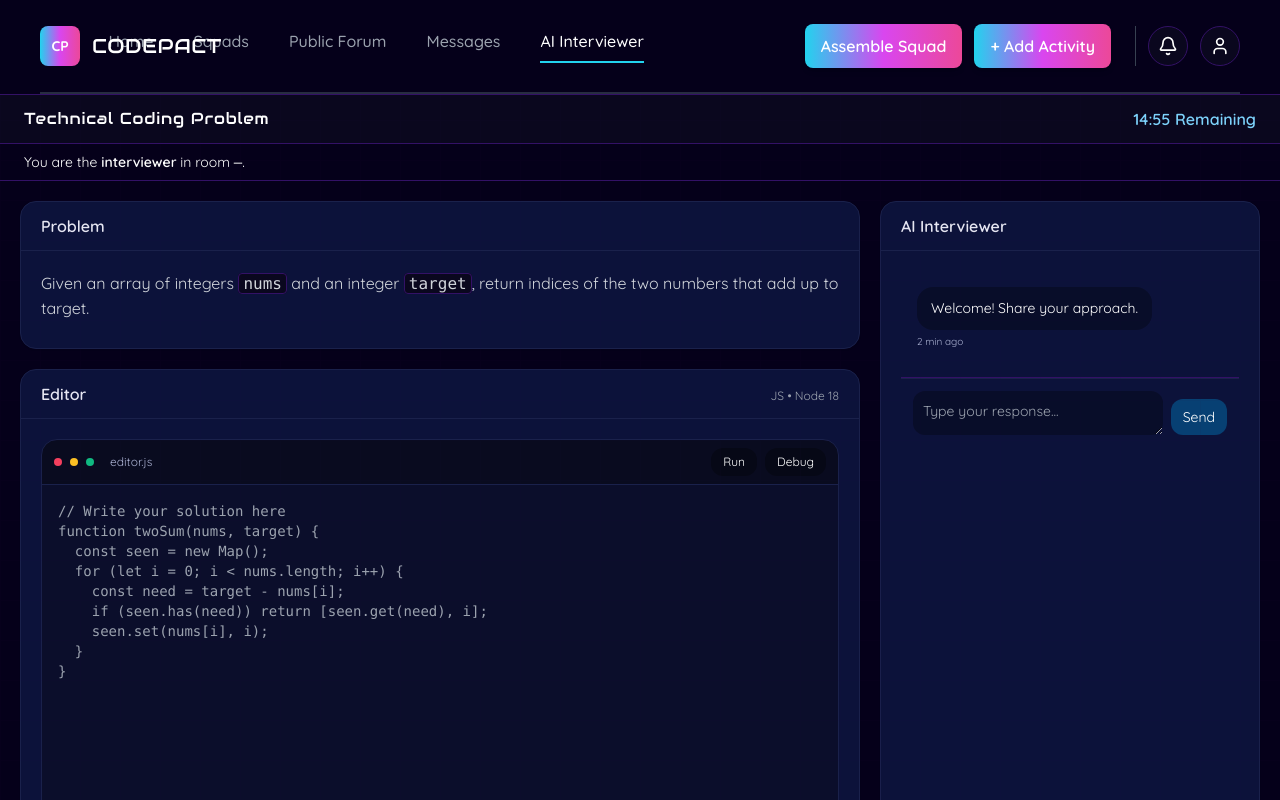
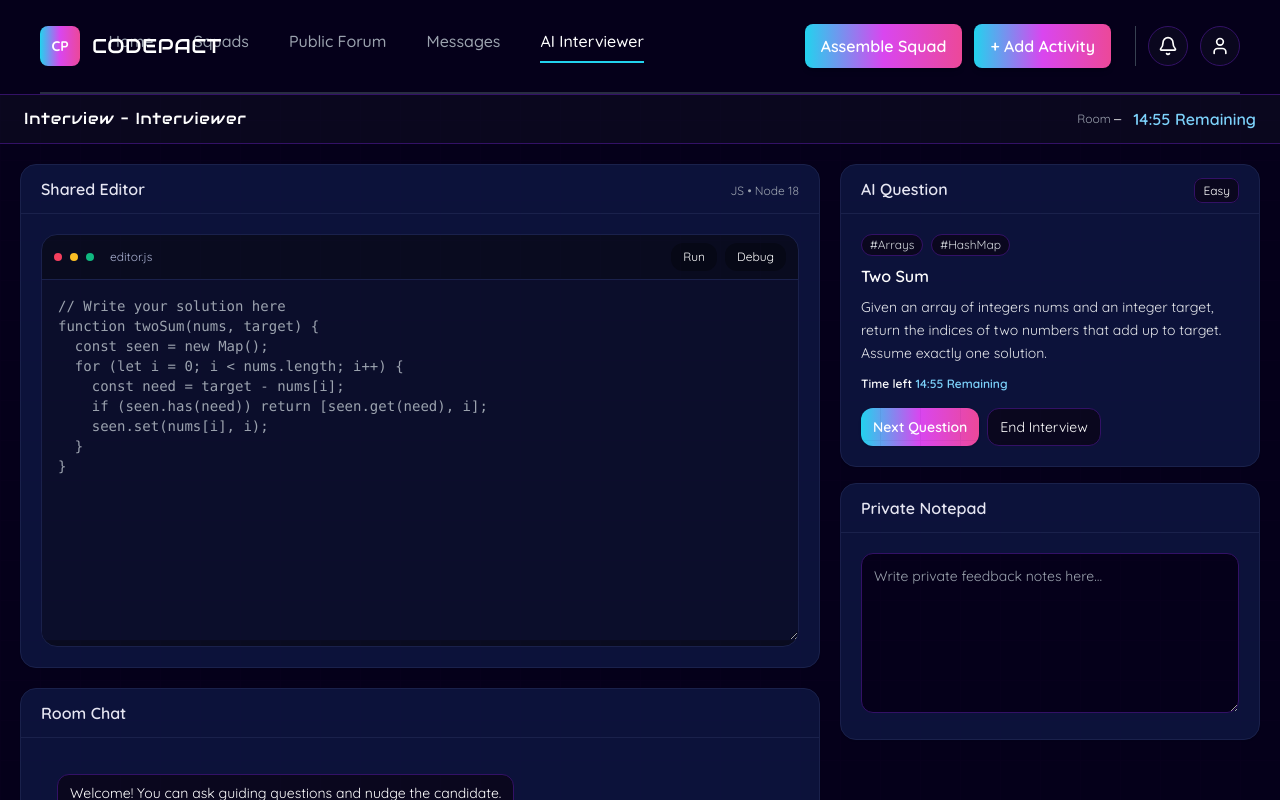
Before and after one commit to acm-projects/CodePact, a React (Vite) app: page /interview/session in a window 1280 px wide. Shown: the top 800 px of the page. Built offline with nearby package versions, Linux system fonts and the light colour scheme.

Commit message:
Adjusted AI Interviewer pages

```diff
--- a/src/components/ai/chat/ChatBubble.jsx
+++ b/src/components/ai/chat/ChatBubble.jsx
@@ -1,20 +1,20 @@
+// src/components/ai/chat/ChatBubble.jsx
 import React from "react";
+import { FEATURE_BG, BORDER_COLOR } from "../../../utils/constants";
 
-export default function ChatBubble({ role = "ai", text, time = "just now" }) {
+export default function ChatBubble({ role, text, time, isOwn = false }) {
   return (
-    <div
-      className={`max-w-[92%] ${role === "user" ? "self-end" : "self-start"}`}
-    >
+    <div className={`flex ${isOwn ? "justify-end" : "justify-start"} mb-2`}>
       <div
-        className={`rounded-2xl px-3.5 py-2.5 mb-1 ${
-          role === "user" ? "bg-sky-600/30" : "bg-black/30"
+        className={`max-w-[80%] rounded-xl px-3 py-2 text-sm border ${
+          isOwn
+            ? "bg-blue-600 border-blue-500" // interviewer / "me"
+            : `${FEATURE_BG} ${BORDER_COLOR} border` // other side (candidate / AI)
         }`}
       >
-        <p className="text-sm leading-relaxed whitespace-pre-wrap">{text}</p>
+        {text}
       </div>
-      <span className="block text-[10px] text-[var(--muted,#a9b0d0)] mb-3">
-        {time}
-      </span>
+      {/* If you still want the timestamp, you can add it here or below in a second row */}
     </div>
   );
 }
--- a/src/pages/AIIntervieweeSession.jsx
+++ b/src/pages/AIIntervieweeSession.jsx
@@ -1,10 +1,9 @@
 // src/pages/AIIntervieweeSession.jsx
 import React, { useEffect, useMemo, useState } from "react";
 import { useLocation } from "react-router-dom";
-import LoggedInNavBar from "../components/nav/LoggedInNavBar.jsx"; // or LoggedInNavbar (match your file)
+import LoggedInNavBar from "../components/nav/LoggedInNavBar.jsx";
 import Footer from "../components/Footer.jsx";
 
-// shared components
 import Timer from "../components/ai/Timer.jsx";
 import CodeEditor from "../components/ai/CodeEditor.jsx";
 import Panel from "../components/ai/Panel.jsx";
@@ -42,14 +41,19 @@ export default function AIIntervieweeSession() {
       time: "2 min ago",
     },
   ]);
-  const [msg, setMsg] = useState("");
   const [code, setCode] = useState("");
 
-  const handleSend = (text) => {
-    const t = text?.trim?.() ?? msg.trim();
-    if (!t) return;
-    setChat((c) => [...c, { role: "user", text: t, time: "just now" }]);
-    setMsg("");
+  const pushChat = (msgRole, text) =>
+    setChat((c) => [...c, { role: msgRole, text, time: "now" }]);
+
+  // Called by ChatInput with the raw text
+  const send = (raw) => {
+    if (typeof raw !== "string") raw = "";
+    const cleaned = raw.replace(/\s+/g, " ").trim();
+    if (!cleaned) return;
+
+    // On this page, "own" messages are from the interviewee / candidate
+    pushChat("candidate", cleaned);
   };
 
   return (
@@ -59,29 +63,74 @@ export default function AIIntervieweeSession() {
       <GridOverlay />
       <LoggedInNavBar />
 
-      {/* top strip */}
+      {/* Top bar – aligned with interviewer page */}
       <div
         className={`flex items-center justify-between ${FEATURE_BG} ${BORDER_COLOR} border-b px-4 sm:px-6 py-3`}
       >
         <span className="font-audiowide tracking-wider">
-          Interview Session — Interviewee
+          Interview – Interviewee
         </span>
-        <Timer seconds={remaining} className="font-semibold" />
+        <div className="flex items-center gap-3">
+          <span className="text-xs text-gray-400">
+            Room <span className="font-mono text-white">{room}</span>
+          </span>
+          <Timer seconds={remaining} className="font-semibold" />
+        </div>
       </div>
 
-      {/* role/room strip */}
-      <div
-        className={`${BACKGROUND_COLOR} ${BORDER_COLOR} border-b px-4 sm:px-6 py-2 text-sm`}
-      >
-        You are the <span className="font-semibold">{role}</span> in room{" "}
-        <span className="font-mono">{room}</span>.
-      </div>
+      {/* Main grid – same structure as interviewer page */}
+      <div className="grid grid-cols-1 xl:grid-cols-[1fr_420px] gap-4 sm:gap-5 p-3 sm:p-5 max-w-[1400px] w-full mx-auto">
+        {/* LEFT: Shared editor + chat */}
+        <div className="space-y-4 sm:space-y-5">
+          <Panel
+            title="Shared Editor"
+            right={<span className="text-xs text-gray-400">JS • Node 18</span>}
+            padded={false}
+          >
+            <CodeEditor
+              value={code}
+              onChange={setCode}
+              language="javascript"
+              height={360}
+              placeholder="// Write your solution here..."
+            />
+          </Panel>
 
-      <div className="grid grid-cols-1 xl:grid-cols-[1fr_380px] gap-4 sm:gap-5 p-3 sm:p-5 max-w-[1400px] w-full mx-auto">
-        <div className="space-y-4 sm:space-y-5">
-          {/* Problem (read-only) */}
-          <Panel title="Problem">
-            <p className="text-gray-300 mb-2">
+          <Panel
+            title="Room Chat"
+            bodyClass="flex flex-col h-[320px] overflow-hidden"
+          >
+            <div className="flex-1 overflow-y-auto pr-1 flex flex-col p-4">
+              {chat.map((m, i) => (
+                <ChatBubble
+                  key={i}
+                  role={m.role}
+                  text={m.text}
+                  time={m.time}
+                  // interviewee's own messages are blue/right
+                  isOwn={m.role === "candidate"}
+                />
+              ))}
+            </div>
+            <div className={`${BORDER_COLOR} border-t`}>
+              <ChatInput onSend={send} placeholder="Type your message..." />
+            </div>
+          </Panel>
+        </div>
+
+        {/* RIGHT: Problem panel (like AI Question on interviewer page) */}
+        <aside className="space-y-4">
+          <Panel
+            title="Problem"
+            right={
+              <span
+                className={`text-xs ${FEATURE_BG} ${BORDER_COLOR} border px-2 py-1 rounded-lg`}
+              >
+                Easy • Arrays
+              </span>
+            }
+          >
+            <p className="text-sm leading-relaxed text-gray-200 mb-2">
               Given an array of integers{" "}
               <code
                 className={`${FEATURE_BG} ${BORDER_COLOR} border px-1 rounded`}
@@ -94,46 +143,21 @@ export default function AIIntervieweeSession() {
               >
                 target
               </code>
-              , return indices of the two numbers that add up to target.
+              , return the indices of the two numbers such that they add up to{" "}
+              <code
+                className={`${FEATURE_BG} ${BORDER_COLOR} border px-1 rounded`}
+              >
+                target
+              </code>
+              . Assume exactly one solution and you may not use the same element
+              twice.
+            </p>
+            <p className="text-xs text-gray-400">
+              Discuss your approach out loud and keep an eye on edge cases (e.g.
+              duplicates, negative numbers).
             </p>
           </Panel>
-
-          {/* Editor (primary focus for interviewee) */}
-          <Panel
-            title="Editor"
-            right={<span className="text-xs text-gray-400">JS • Node 18</span>}
-            padded={false}
-          >
-            <CodeEditor
-              value={code}
-              onChange={setCode}
-              language="javascript"
-              height={360}
-              className="min-h-[360px]"
-              placeholder="// Write your solution here..."
-            />
-          </Panel>
-        </div>
-
-        {/* Right rail — room chat */}
-        <Panel
-          title="Room Chat"
-          bodyClass="flex flex-col h-[560px] overflow-hidden"
-        >
-          <div className="flex-1 overflow-y-auto pr-1 flex flex-col p-4">
-            {chat.map((m, i) => (
-              <ChatBubble key={i} role={m.role} text={m.text} time={m.time} />
-            ))}
-          </div>
-          <div className={`${BORDER_COLOR} border-t`}>
-            <ChatInput
-              value={msg}
-              onChange={setMsg}
-              onSubmit={handleSend}
-              placeholder="Type your message..."
-            />
-          </div>
-        </Panel>
+        </aside>
       </div>
 
       <Footer />
--- a/src/pages/AIInterviewerBasic.jsx
+++ b/src/pages/AIInterviewerBasic.jsx
@@ -1,7 +1,7 @@
 // src/pages/AIInterviewerBasic.jsx
 import React, { useEffect, useMemo, useState } from "react";
-import { useLocation } from "react-router-dom";
-import LoggedInNavBar from "../components/nav/LoggedInNavBar.jsx"; // or LoggedInNavbar (match your filename)
+import { useLocation, useNavigate } from "react-router-dom";
+import LoggedInNavBar from "../components/nav/LoggedInNavBar.jsx";
 import Footer from "../components/Footer.jsx";
 import Timer from "../components/ai/Timer.jsx";
 import CodeEditor from "../components/ai/CodeEditor.jsx";
@@ -22,28 +22,93 @@ function useQuery() {
   return useMemo(() => new URLSearchParams(search), [search]);
 }
 
+// Same sample questions as the AIInterviewerWithSuggestions page
+const SAMPLE_QUESTIONS = [
+  {
+    id: "q1",
+    title: "Two Sum",
+    body: "Given an array of integers nums and an integer target, return the indices of two numbers that add up to target. Assume exactly one solution.",
+    difficulty: "Easy",
+    tags: ["Arrays", "HashMap"],
+  },
+  {
+    id: "q2",
+    title: "Valid Parentheses",
+    body: "Given a string s containing just the characters '(', ')', '{', '}', '[' and ']', determine if the input string is valid.",
+    difficulty: "Easy",
+    tags: ["Stack", "Strings"],
+  },
+  {
+    id: "q3",
+    title: "Merge Intervals",
+    body: "Given an array of intervals where intervals[i] = [starti, endi], merge all overlapping intervals, and return an array of the non-overlapping intervals that cover all the intervals in the input.",
+    difficulty: "Medium",
+    tags: ["Intervals", "Sorting"],
+  },
+  {
+    id: "q4",
+    title: "LRU Cache",
+    body: "Design a data structure that follows the constraints of a Least Recently Used (LRU) cache, implementing get and put with O(1) average time.",
+    difficulty: "Medium",
+    tags: ["Design", "HashMap", "Doubly Linked List"],
+  },
+];
+
 export default function AIInterviewerBasic() {
   const q = useQuery();
-  const role = q.get("role") || "interviewer";
+  const role = (q.get("role") || "interviewer").toLowerCase();
   const room = q.get("room") || "—";
+  const navigate = useNavigate();
 
+  // Shared timer (same as before)
   const [remaining, setRemaining] = useState(15 * 60);
   useEffect(() => {
     const id = setInterval(() => setRemaining((s) => Math.max(0, s - 1)), 1000);
     return () => clearInterval(id);
   }, []);
 
+  // Question state (mirrors AIInterviewerWithSuggestions)
+  const [questionIdx, setQuestionIdx] = useState(0);
+  const [current, setCurrent] = useState(SAMPLE_QUESTIONS[0]);
+
+  const nextQuestion = () => {
+    const nextIdx = (questionIdx + 1) % SAMPLE_QUESTIONS.length;
+    setQuestionIdx(nextIdx);
+    setCurrent(SAMPLE_QUESTIONS[nextIdx]);
+    // Leaving timer as-is per your request (no reset behavior change)
+  };
+
+  const endInterview = () => {
+    navigate("/interview/feedback", {
+      state: {
+        room,
+        role,
+        askedQuestions: Array.from(new Set([SAMPLE_QUESTIONS[questionIdx].id])),
+      },
+    });
+  };
+
   const [chat, setChat] = useState([
-    { role: "ai", text: "Welcome! Share your approach.", time: "2 min ago" },
+    {
+      role: "ai",
+      text: "Welcome! You can ask guiding questions and nudge the candidate.",
+      time: "2 min ago",
+    },
   ]);
-  const [msg, setMsg] = useState("");
   const [code, setCode] = useState("");
+  const [notes, setNotes] = useState("");
 
-  const send = (t) => {
-    const text = t?.trim?.() ?? msg.trim();
-    if (!text) return;
-    setChat((c) => [...c, { role: "user", text, time: "just now" }]);
-    setMsg("");
+  const pushChat = (msgRole, text) =>
+    setChat((c) => [...c, { role: msgRole, text, time: "now" }]);
+
+  // Called by ChatInput with the raw text
+  const send = (raw) => {
+    if (typeof raw !== "string") raw = "";
+    const cleaned = raw.replace(/\s+/g, " ").trim();
+    if (!cleaned) return;
+
+    const senderRole = role === "interviewer" ? "interviewer" : "candidate";
+    pushChat(senderRole, cleaned);
   };
 
   return (
@@ -53,48 +118,28 @@ export default function AIInterviewerBasic() {
       <GridOverlay />
       <LoggedInNavBar />
 
-      {/* Top strip */}
+      {/* Top bar – matching AIInterviewerWithSuggestions */}
       <div
         className={`flex items-center justify-between ${FEATURE_BG} ${BORDER_COLOR} border-b px-4 sm:px-6 py-3`}
       >
         <span className="font-audiowide tracking-wider">
-          Technical Coding Problem
+          Interview – Interviewer
         </span>
+        <div className="flex items-center gap-3">
+          <span className="text-xs text-gray-400">
+            Room <span className="font-mono text-white">{room}</span>
+          </span>
+          {/* Keep timer styling the same as you had */}
           <Timer seconds={remaining} className="font-semibold" />
         </div>
-
-      {/* Role/room strip */}
-      <div
-        className={`${BACKGROUND_COLOR} ${BORDER_COLOR} border-b px-4 sm:px-6 py-2 text-sm`}
-      >
-        You are the <span className="font-semibold">{role}</span> in room{" "}
-        <span className="font-mono">{room}</span>.
       </div>
 
-      <div className="grid grid-cols-1 xl:grid-cols-[1fr_380px] gap-4 sm:gap-5 p-3 sm:p-5 max-w-[1400px] w-full mx-auto">
+      {/* Main grid – same as interviewer-with-suggestions */}
+      <div className="grid grid-cols-1 xl:grid-cols-[1fr_420px] gap-4 sm:gap-5 p-3 sm:p-5 max-w-[1400px] w-full mx-auto">
+        {/* LEFT: Shared editor + chat */}
         <div className="space-y-4 sm:space-y-5">
-          {/* Problem */}
-          <Panel title="Problem">
-            <p className="text-gray-300 mb-2">
-              Given an array of integers{" "}
-              <code
-                className={`${FEATURE_BG} ${BORDER_COLOR} border px-1 rounded`}
-              >
-                nums
-              </code>{" "}
-              and an integer{" "}
-              <code
-                className={`${FEATURE_BG} ${BORDER_COLOR} border px-1 rounded`}
-              >
-                target
-              </code>
-              , return indices of the two numbers that add up to target.
-            </p>
-          </Panel>
-
-          {/* Editor */}
           <Panel
-            title="Editor"
+            title="Shared Editor"
             right={<span className="text-xs text-gray-400">JS • Node 18</span>}
             padded={false}
           >
@@ -103,30 +148,89 @@ export default function AIInterviewerBasic() {
               onChange={setCode}
               language="javascript"
               height={360}
-              placeholder="// Write your solution here..."
+              placeholder="// Candidate's code will appear here..."
             />
+          </Panel>
+
+          <Panel
+            title="Room Chat"
+            bodyClass="flex flex-col h-[320px] overflow-hidden"
+          >
+            <div className="flex-1 overflow-y-auto pr-1 flex flex-col p-4">
+              {chat.map((m, i) => (
+                <ChatBubble
+                  key={i}
+                  role={m.role}
+                  text={m.text}
+                  time={m.time}
+                  isOwn={m.role === "interviewer"}
+                />
+              ))}
+            </div>
+            <div className={`${BORDER_COLOR} border-t`}>
+              <ChatInput onSend={send} placeholder="Type your message..." />
+            </div>
           </Panel>
         </div>
 
-        {/* Right rail — AI Interviewer chat */}
+        {/* RIGHT: AI Question + Private Notepad (NO suggested questions) */}
+        <aside className="space-y-4">
+          {/* Same AI Question panel as the suggestions page */}
           <Panel
-          title="AI Interviewer"
-          bodyClass="flex flex-col h-[560px] overflow-hidden"
+            title="AI Question"
+            right={
+              <span
+                className={`text-xs ${FEATURE_BG} ${BORDER_COLOR} border px-2 py-1 rounded-lg`}
               >
-          <div className="flex-1 overflow-y-auto pr-1 flex flex-col p-4">
-            {chat.map((m, i) => (
-              <ChatBubble key={i} role={m.role} text={m.text} time={m.time} />
+                {current.difficulty}
+              </span>
+            }
+          >
+            <p className="text-sm text-gray-300 mb-2">
+              {current.tags.map((t) => (
+                <span
+                  key={t}
+                  className={`mr-2 inline-block text-xs px-2 py-0.5 rounded-full ${FEATURE_BG} ${BORDER_COLOR} border`}
+                >
+                  #{t}
+                </span>
               ))}
+            </p>
+            <h4 className="font-semibold mb-2">{current.title}</h4>
+            <p className="text-sm leading-relaxed text-gray-200">
+              {current.body}
+            </p>
+            <div className="mt-3 text-xs">
+              <span className="font-semibold">
+                Time left <Timer seconds={remaining} inline />
+              </span>
             </div>
-          <div className={`${BORDER_COLOR} border-t`}>
-            <ChatInput
-              value={msg}
-              onChange={setMsg}
-              onSubmit={send}
-              placeholder="Type your response..."
-            />
+            <div className="mt-4 flex gap-2">
+              <button
+                onClick={nextQuestion}
+                className={`px-3 py-2 rounded-xl text-sm font-semibold shadow hover:brightness-110 ${ACCENT_GRADIENT}`}
+              >
+                Next Question
+              </button>
+              <button
+                onClick={endInterview}
+                className={`px-3 py-2 rounded-xl text-sm ${FEATURE_BG} ${BORDER_COLOR} border hover:border-rose-500/60`}
+              >
+                End Interview
+              </button>
             </div>
           </Panel>
+
+          {/* Private Notepad, same as on the other page */}
+          <Panel title="Private Notepad" subtitle="Visible only to interviewer">
+            <textarea
+              value={notes}
+              onChange={(e) => setNotes(e.target.value)}
+              placeholder="Write private feedback notes here…"
+              className={`w-full min-h-[160px] rounded-xl p-3 text-sm outline-none resize-vertical ${BACKGROUND_COLOR} ${BORDER_COLOR} border focus:ring-2 focus:ring-cyan-500/30 focus:border-cyan-500/60`}
+            />
+          </Panel>
+        </aside>
       </div>
 
       <Footer />
--- a/src/pages/AIInterviewerWithSuggestions.jsx
+++ b/src/pages/AIInterviewerWithSuggestions.jsx
@@ -72,7 +72,6 @@ export default function AIInterviewerWithSuggestions() {
       time: "2 min ago",
     },
   ]);
-  const [msg, setMsg] = useState("");
 
   const PER_QUESTION_SECONDS = 6 * 60;
   const [remaining, setRemaining] = useState(PER_QUESTION_SECONDS);
@@ -108,16 +107,25 @@ export default function AIInterviewerWithSuggestions() {
     });
   };
 
-  const pushChat = (role, text) =>
-    setChat((c) => [...c, { role, text, time: "now" }]);
+  const pushChat = (msgRole, text) =>
+    setChat((c) => [...c, { role: msgRole, text, time: "now" }]);
 
-  const onPickSuggestion = (text) => pushChat("ai", text);
+  // 🔹 Suggested questions are for the interviewer, so treat them as interviewer messages
+  const onPickSuggestion = (text) => {
+    const senderRole = role === "interviewer" ? "interviewer" : "candidate";
+    pushChat(senderRole, text);
+  };
 
-  const send = (t) => {
-    const text = t?.trim?.() ?? msg.trim();
-    if (!text) return;
-    pushChat("user", text);
-    setMsg("");
+  // 👇 This is what ChatInput calls with the raw text
+  const send = (raw) => {
+    if (typeof raw !== "string") raw = "";
+
+    // Collapse ALL whitespace (spaces, newlines, tabs) into single spaces
+    const cleaned = raw.replace(/\s+/g, " ").trim();
+    if (!cleaned) return;
+
+    const senderRole = role === "interviewer" ? "interviewer" : "candidate";
+    pushChat(senderRole, cleaned);
   };
 
   return (
@@ -166,16 +174,18 @@ export default function AIInterviewerWithSuggestions() {
           >
             <div className="flex-1 overflow-y-auto pr-1 flex flex-col p-4">
               {chat.map((m, i) => (
-                <ChatBubble key={i} role={m.role} text={m.text} time={m.time} />
+                <ChatBubble
+                  key={i}
+                  role={m.role}
+                  text={m.text}
+                  time={m.time}
+                  isOwn={m.role === "interviewer"}
+                />
               ))}
             </div>
             <div className={`${BORDER_COLOR} border-t`}>
-              <ChatInput
-                value={msg}
-                onChange={setMsg}
-                onSubmit={send}
-                placeholder="Type your message..."
-              />
+              {/* ChatInput manages its own internal msg; we just get text via onSend */}
+              <ChatInput onSend={send} placeholder="Type your message..." />
             </div>
           </Panel>
         </div>
```
Lines whose indentation alone changed are shown as unchanged.
